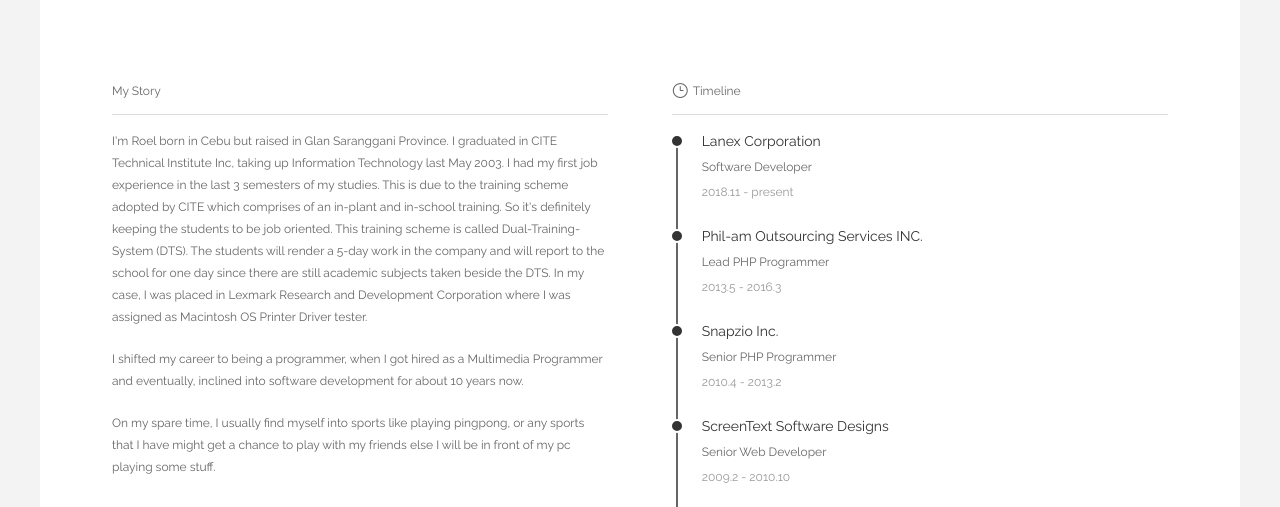
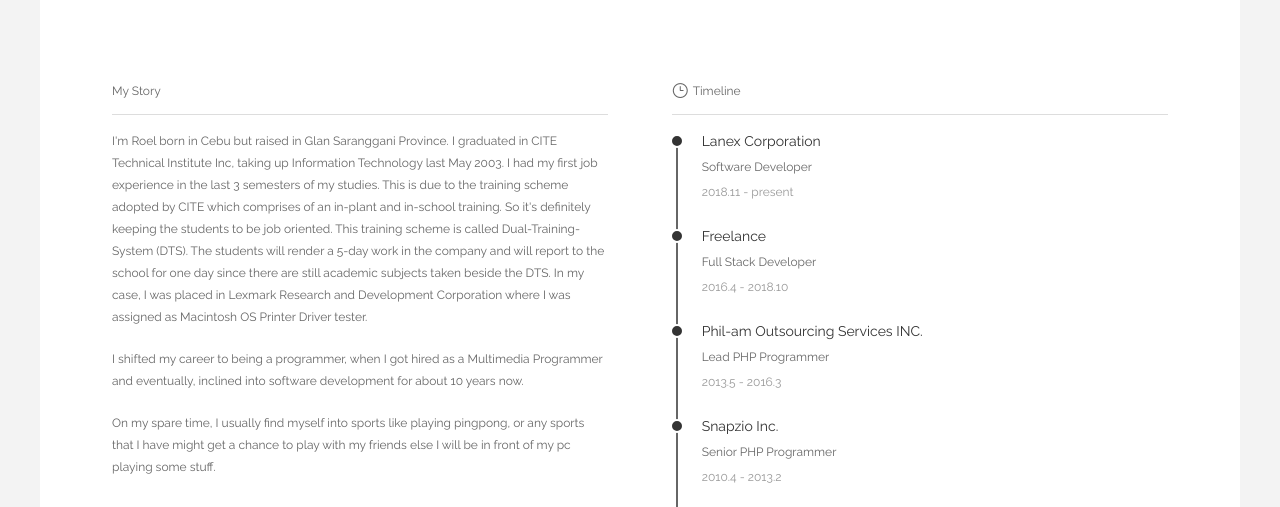
Before and after one commit to roelabasa/roelabasa.github.io, a plain HTML site: page index.html in a window 1280 px wide. Shown: the part 227-734 px from the top of the page. Drawn offline with Linux system fonts and the light colour scheme.

Commit message:
Add files via upload

```diff
--- a/index.html
+++ b/index.html
@@ -93,6 +93,16 @@
                                     <h3>Lanex Corporation</h3>
                                     <p>Software Developer</p>
                                     <p class="desc">2018.11 - present</p>
+                                </div>
+                            </li>
+                            <li class="clearfix" id="s4">
+                                <!--list样式-->
+                                <div class="dot"><b></b></div>
+                                <!--内容-->
+                                <div class="con">
+                                    <h3>Freelance</h3>
+                                    <p>Full Stack Developer</p>
+                                    <p class="desc">2016.4 - 2018.10</p>
                                 </div>
                             </li>
                             <li class="clearfix" id="s4">
```
